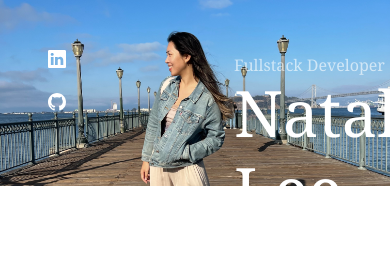
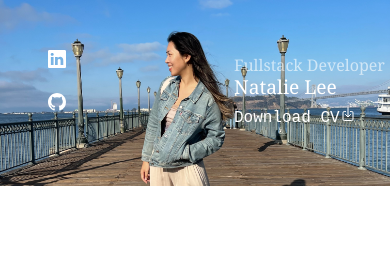
Before and after one commit to Natalie-Lee/personalwebsite, a React (Create React App) app: page / in a window 390 px wide. Shown: the top 279 px of the page. Built offline with nearby package versions, Linux system fonts and the light colour scheme.

Commit message:
adjust header font size for mobile

```diff
--- a/src/components/header/header.css
+++ b/src/components/header/header.css
@@ -127,6 +127,11 @@
     .header_socials {
         margin-top: 6rem;
     }
+    .floatWord {
+        h1 {
+            font-size:larger;
+        }
+    }
 }
 
 /*=============MEDIA QUERIES(SMALL DEVICES)==============*/
```
